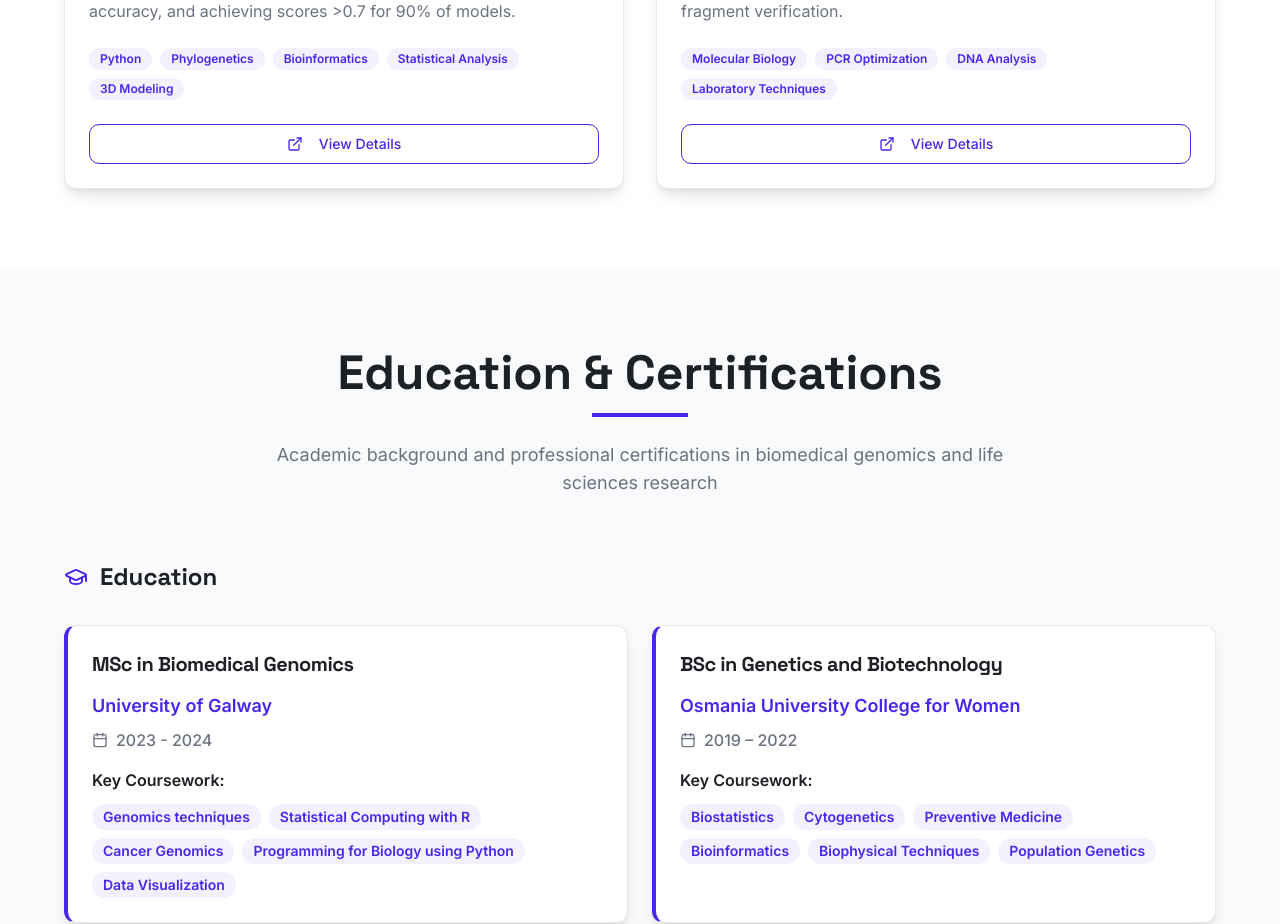
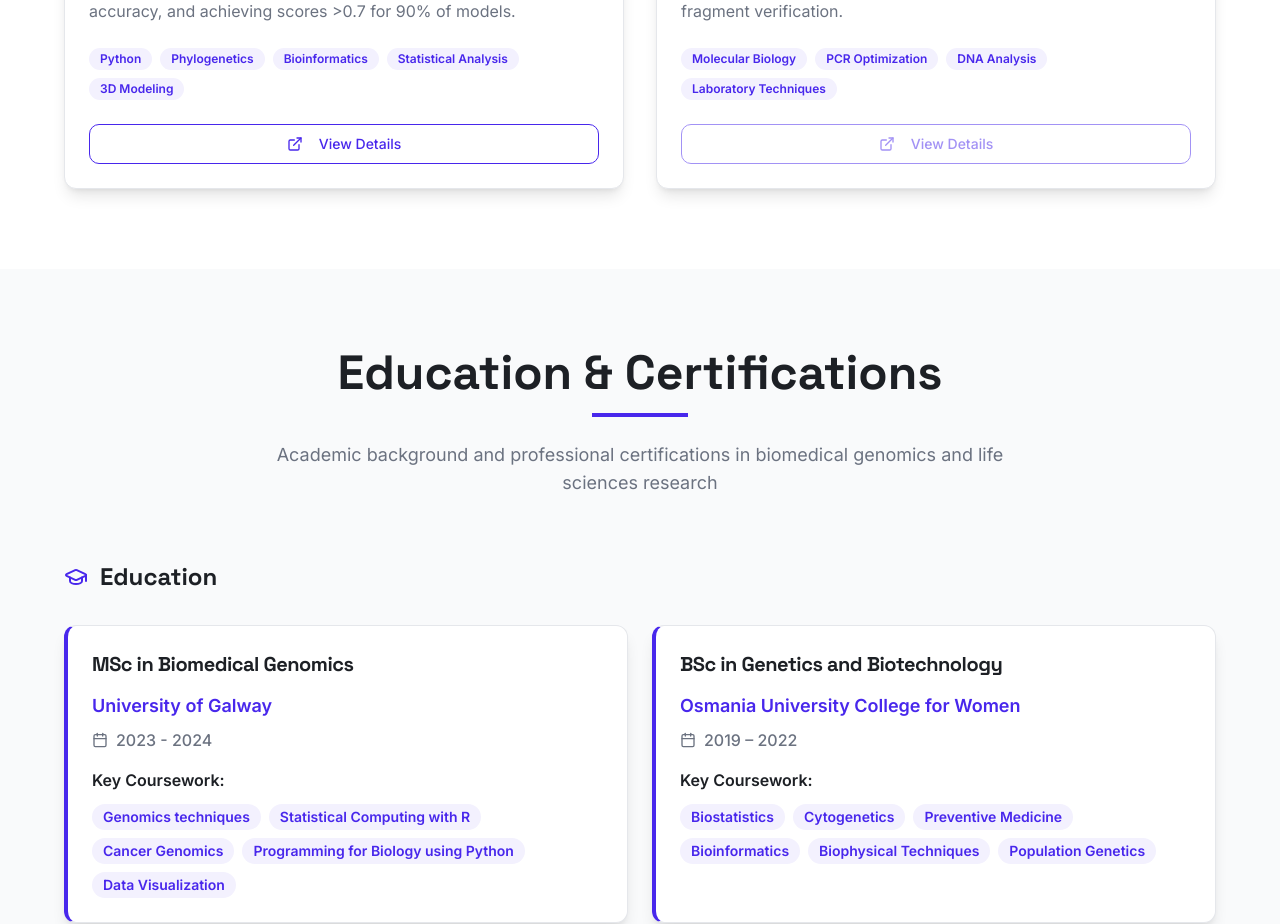
Before and after one commit to mentorque/suprithaportfolio, a React (Vite) app: page / in a window 1280 px wide. Shown: the part 4320-5244 px from the top of the page. Built offline with nearby package versions, Linux system fonts and the light colour scheme.

Commit message:
Update project link
Embed Google Drive link into the "View Details" button for the first project.

```diff
--- a/src/components/ProjectsSection.tsx
+++ b/src/components/ProjectsSection.tsx
@@ -12,6 +12,7 @@ const ProjectsSection = () => {
       description: "Analyzed 85 protein sequences from 5 primate species using Python, aligned 338 positions, constructing 3 phylogenetic trees (1,000 bootstraps), and identified 10+ conserved motifs, advancing evolutionary insights by 25%. Built and validated 3D protein models with automated tools, applying hypothesis testing to ensure accuracy, and achieving scores >0.7 for 90% of models.",
       image: projectPrimates,
       technologies: ["Python", "Phylogenetics", "Bioinformatics", "Statistical Analysis", "3D Modeling"],
+      link: "https://drive.google.com/file/d/1Rby8PxP14GSCneFXl8NbS-oyu5OMdH1_/view?usp=sharing"
     },
     {
       title: "DNA extraction and optimisation of equipment",
@@ -70,6 +71,8 @@ const ProjectsSection = () => {
                   <Button
                     variant="outline"
                     className="w-full border-[hsl(var(--primary))] text-[hsl(var(--primary))] hover:bg-[hsl(var(--primary))] hover:text-white transition-all duration-200"
+                    onClick={() => project.link && window.open(project.link, '_blank')}
+                    disabled={!project.link}
                   >
                     <ExternalLink className="w-4 h-4 mr-2" />
                     View Details
```
